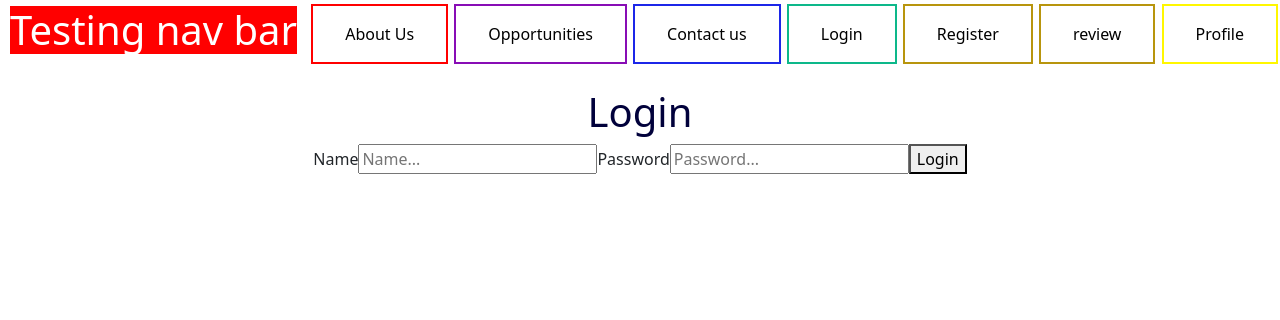
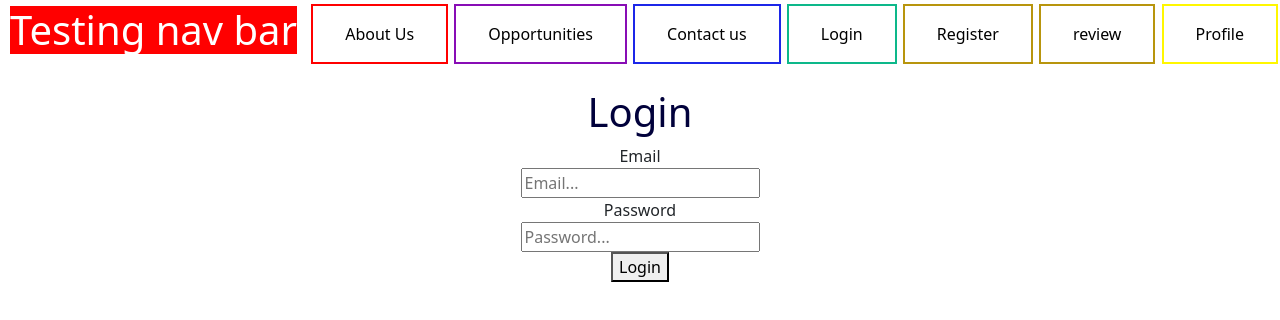
Before and after one commit to kohkaimingite/youthxindustry-web-platform, a React (Create React App) app: page /Login in a window 1280 px wide. Shown: the top 320 px of the page. Built offline with nearby package versions, Linux system fonts and the light colour scheme.

Commit message:
login using email

```diff
--- /dev/null
+++ b/src/LoginPage/Login.css
@@ -0,0 +1,9 @@
+
+
+.login {
+    display: flex;
+    flex-direction: column;
+    align-items: center;
+    justify-content: space-between;
+
+}
--- a/src/LoginPage/Login.js
+++ b/src/LoginPage/Login.js
@@ -1,17 +1,18 @@
 import React, { useState } from "react";
 import Axios from 'axios';
 import NavBar from '../components/NavBar';
+import './Login.css';
 
 export default function Login() {
 
-    const [name, setName] = useState('');
+    const [email, setEmail] = useState('');
     const [password, setPassword] = useState('');
     const [status, setStatus] = useState('');
 
 
     const login = () => {
         Axios.post("http://localhost:3001/login", {
-            name: name,
+            email: email,
             password: password,
         })
             .then(() => {
@@ -25,18 +26,18 @@ export default function Login() {
 
     return (
         <div className="App">
-            <div className="login">
                 <NavBar />
+                <div className="login">
                 <h1>Login</h1>
-                <label>Name</label>
-                <input type="text"
-                    placeholder="Name..."
+                <label>Email</label>
+                <input type ="email"
+                    placeholder="Email..."
                     onChange={(e) => {
-                        setName(e.target.value);
+                        setEmail(e.target.value);
                     }}
                 />
                 <label>Password</label>
-                <input type="text"
+                <input type="password"
                     placeholder="Password..."
                     onChange={(e) => {
                         setPassword(e.target.value);
--- a/src/Register/Final.js
+++ b/src/Register/Final.js
@@ -10,7 +10,7 @@ const Final = ({ values }) => {
     const [status, setStatus] = useState('');
 
     const register = () => {
-        Axios.post("http://localhost:3001/register", {
+        Axios.post("http://localhost:3001/registerUser", {
             name: name,
             password: password,
             email: email,
```
Also changed, not shown: 1 other file (tests, documents, lock files or other folders).
